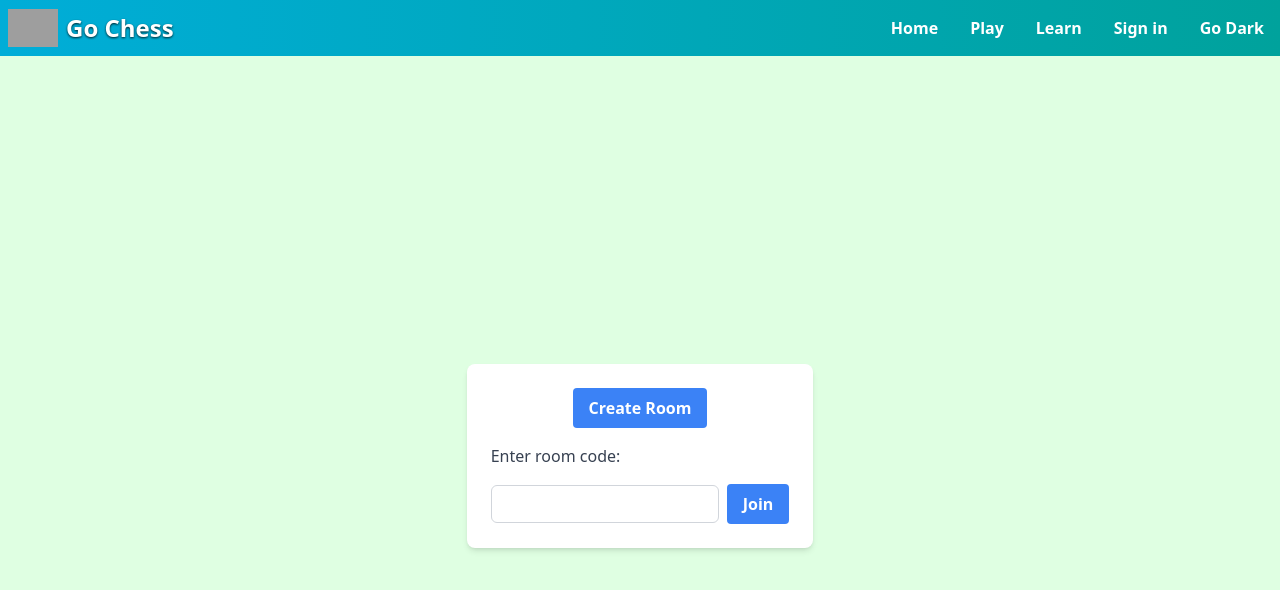
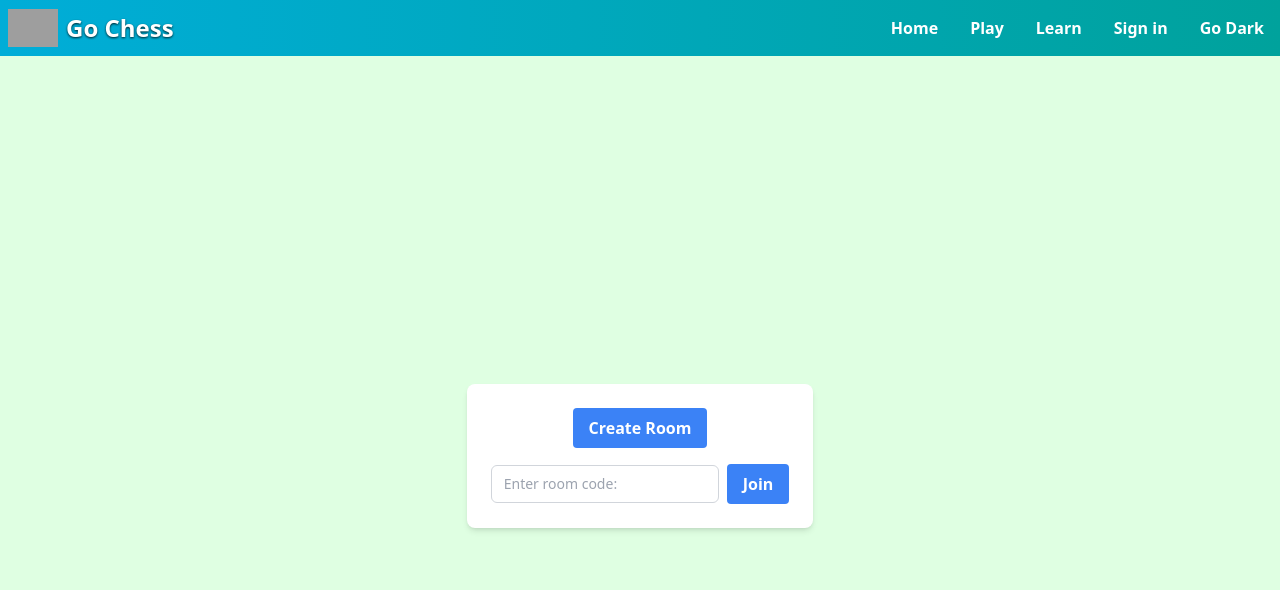
Before and after one commit to pedro-git-projects/go-chess, a React (Vite) app in the folder frontend/: page /play in a window 1280 px wide. Shown: the top 590 px of the page. Built offline with nearby package versions, Linux system fonts and the light colour scheme; no server answers; grey boxes are pictures that could not be loaded.

Commit message:
input placeholder

```diff
--- a/frontend/src/components/ui/PlayFrom.jsx
+++ b/frontend/src/components/ui/PlayFrom.jsx
@@ -31,16 +31,14 @@ const PlayForm = () => {
           Create Room
         </button>
         <form onSubmit={handleJoinRoomSubmit} className="w-full space-y-4">
-          <label htmlFor="roomCode" className="block text-gray-700 font-medium">
-            Enter room code:
-          </label>
           <div className="flex items-center">
             <input
+              placeholder="Enter room code:"
               type="text"
               id="roomCode"
               value={roomCode}
               onChange={handleRoomCodeChange}
-      className={`border ${error ? 'bg-red-200' : 'border-gray-300'} px-3 py-2 rounded-md w-full text-sm focus:outline-none focus:ring-2 focus:ring-blue-600`}/>
+              className={`border ${error ? 'bg-red-200' : 'border-gray-300'} px-3 py-2 rounded-md w-full text-sm focus:outline-none focus:ring-2 focus:ring-blue-600`}/>
             <button
               type="submit"
               className="bg-blue-500 hover:bg-blue-700 text-white font-bold py-2 px-4 rounded ml-2"
```
